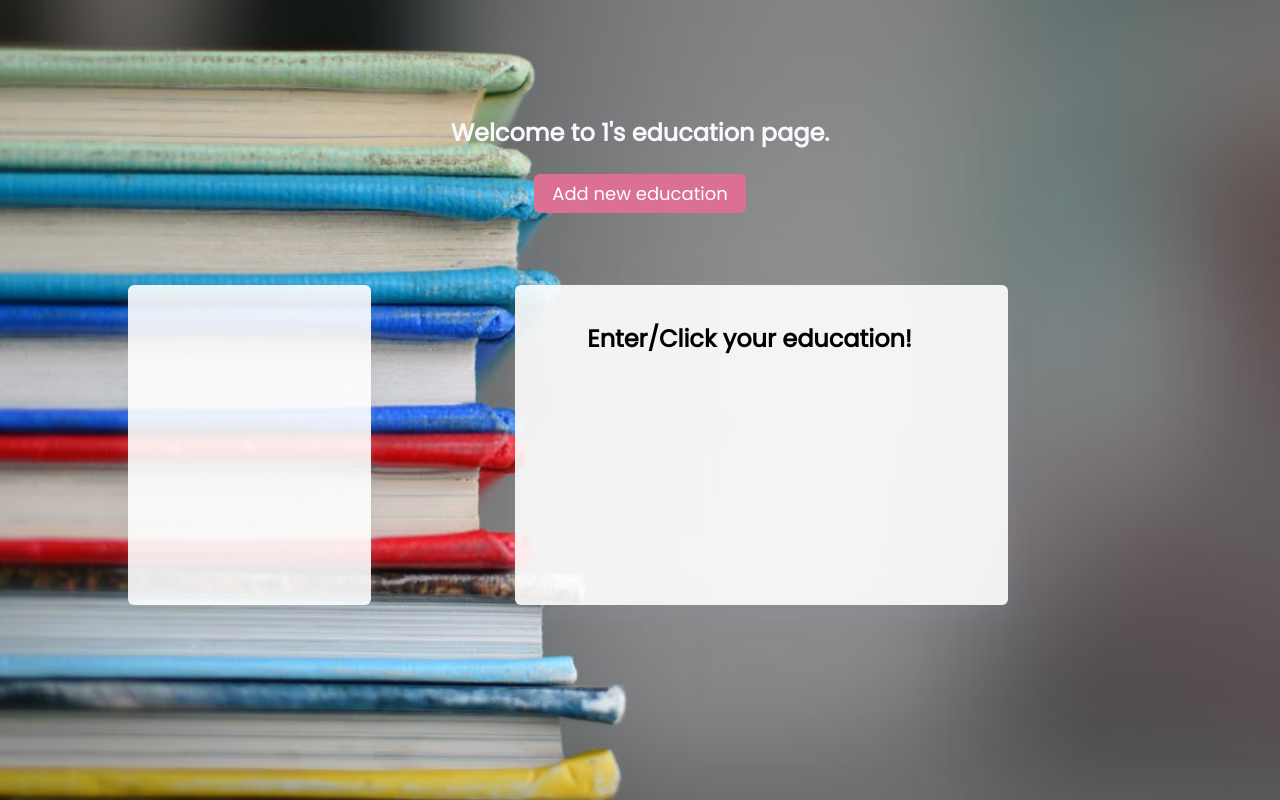
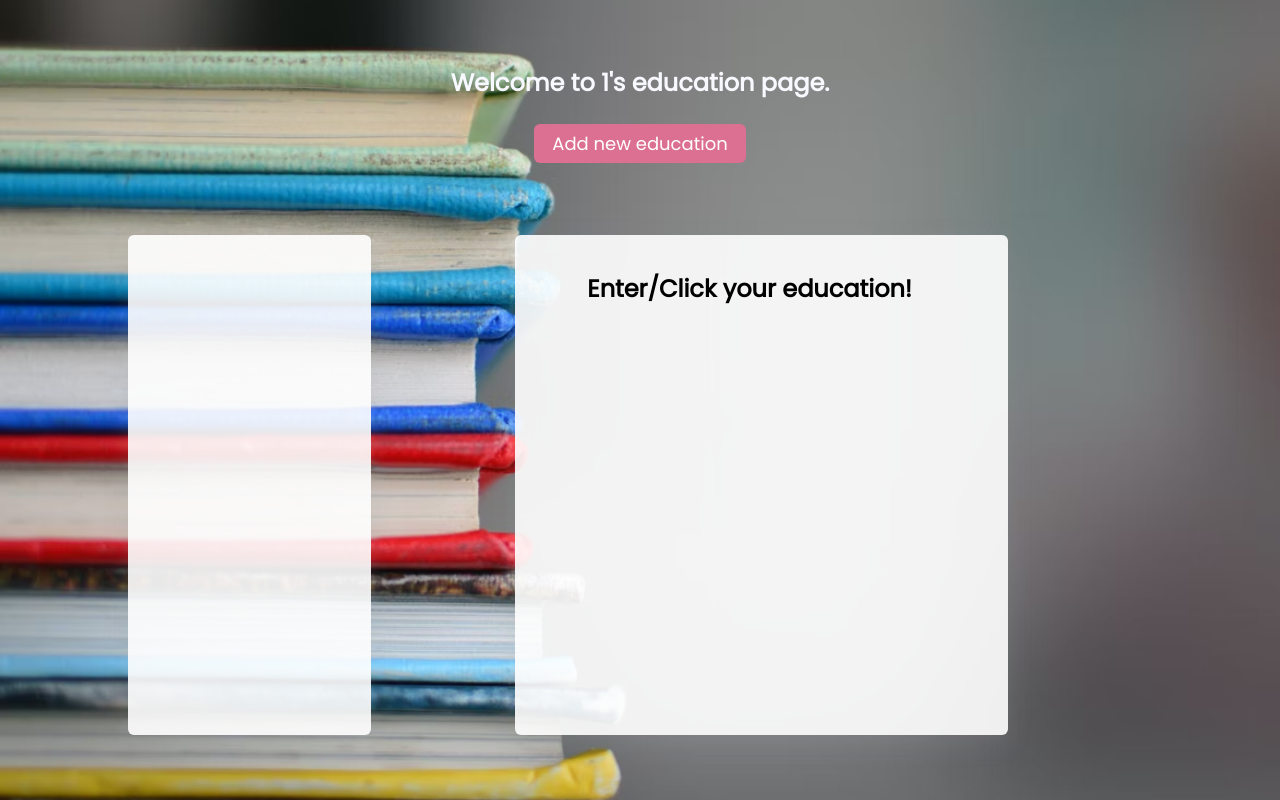
Before and after one commit to kunal70006/showwcase-challenge, a Next.js app: page /1 in a window 1280 px wide. Built offline with nearby package versions, Linux system fonts and the light colour scheme.

Commit message:
more css fixes cause prev ones didnt work fully

```diff
--- a/src/styles/Styles.ts
+++ b/src/styles/Styles.ts
@@ -141,8 +141,9 @@ export const BookmarkContainer = styled.div`
   background-color: rgba(255, 255, 255, 0.9);
   border-radius: 6px;
   overflow-y: auto;
-  max-height: 80%;
-  height: 80%;
+  max-height: 500px;
+  height: 500px;
+  /* height: 80%; */
 `;
 
 export const BookmarkIndividualContainer = styled.div`
```
